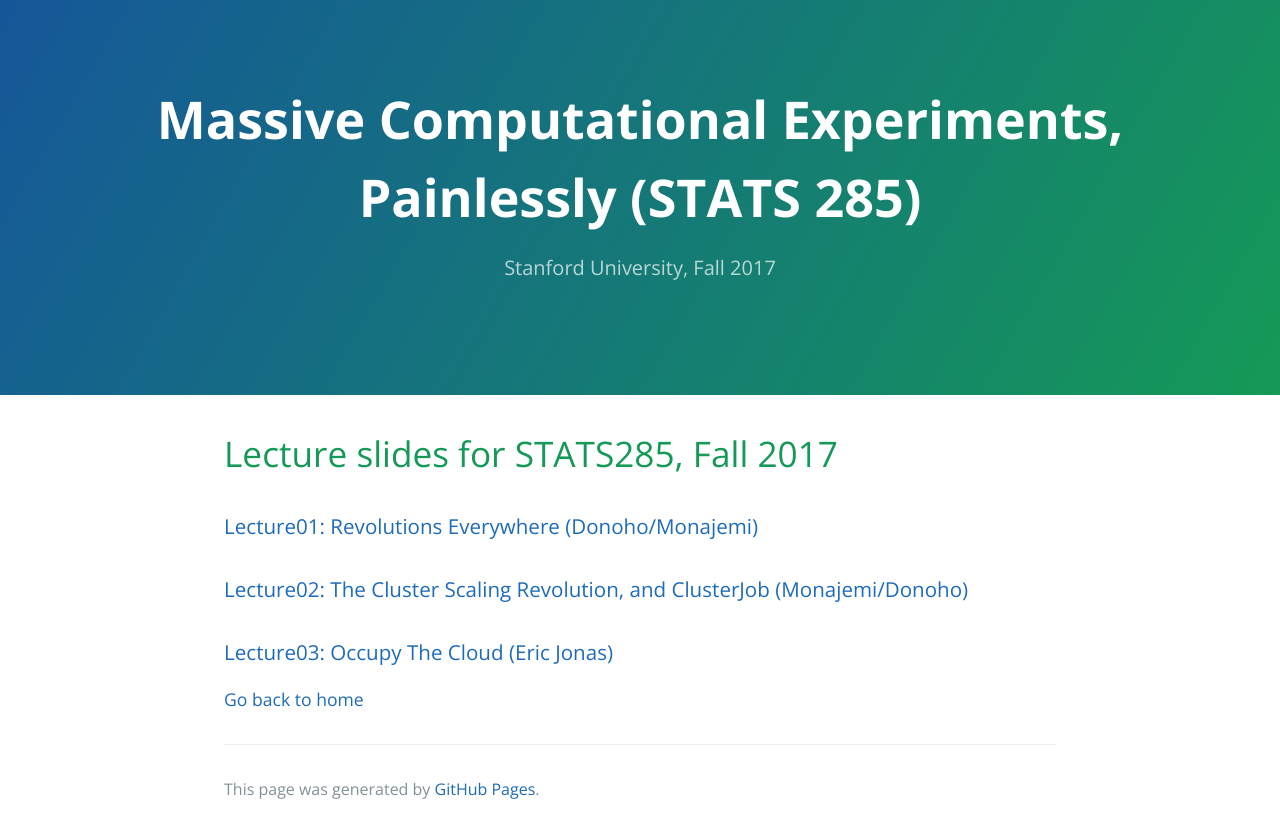
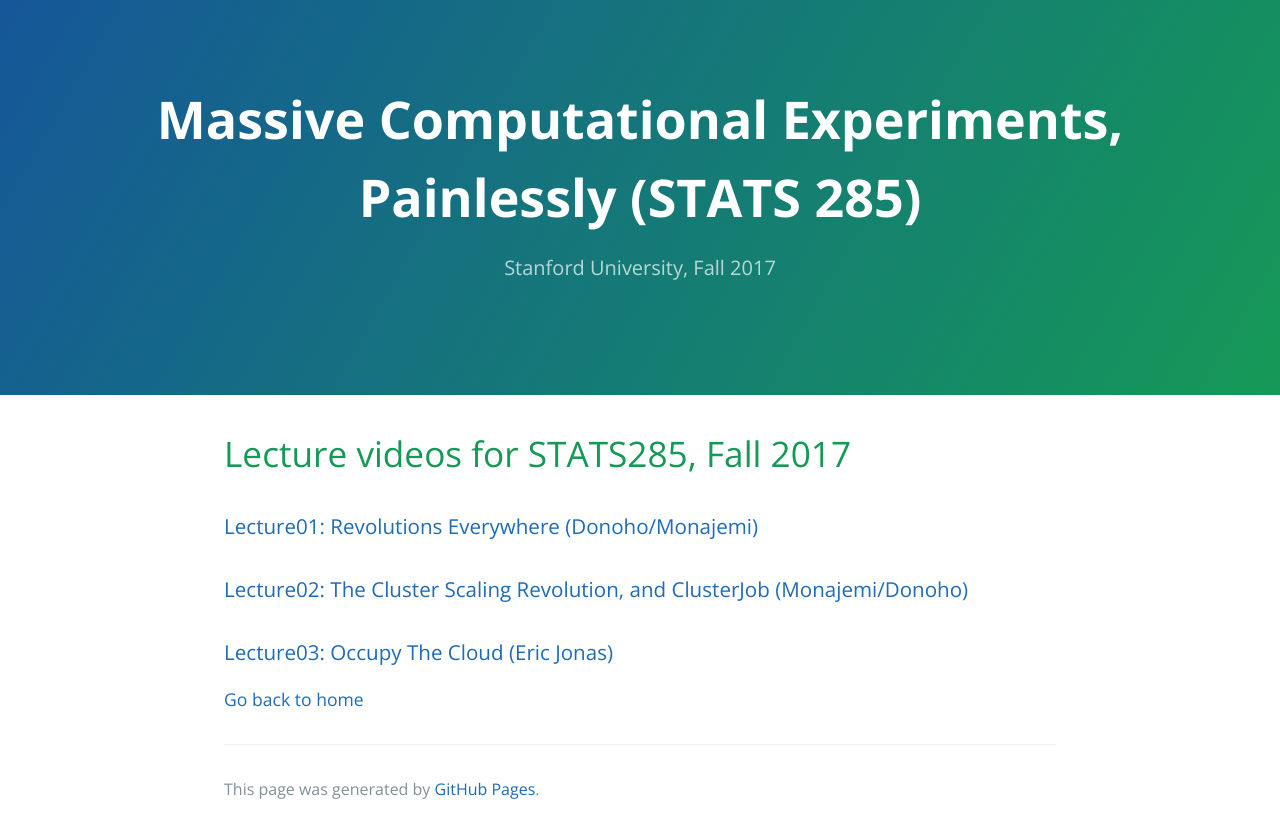
Before and after one commit to stats285/stats285.github.io, a Jekyll site: the page built from lecture_videos.md, in a window 1280 px wide. Shown: the top 838 px of the page. Built offline with Jekyll 4.4.1, drawn with Linux system fonts in a browser that asks for light colours; our own code applies the rules of GitHub Pages for plain Markdown files; the repository's description, which GitHub fills in, is left out.

Commit message:
Eric video added

```diff
--- a/lecture_videos.md
+++ b/lecture_videos.md
@@ -1,9 +1,9 @@
 
-# Lecture slides for STATS285, Fall 2017
+# Lecture videos for STATS285, Fall 2017
 
 
 ### [Lecture01: Revolutions Everywhere (Donoho/Monajemi)](https://www.youtube.com/watch?v=AoTaqsNsjcc)
 ### [Lecture02: The Cluster Scaling Revolution, and ClusterJob (Monajemi/Donoho)](https://www.youtube.com/watch?v=RSyk87yG_4s)
-### [Lecture03: Occupy The Cloud (Eric Jonas)]()
+### [Lecture03: Occupy The Cloud (Eric Jonas)](https://www.youtube.com/watch?v=MLjl1CjD2Qg&feature=em-upload_owner)
 
 [Go back to home](./)
```
